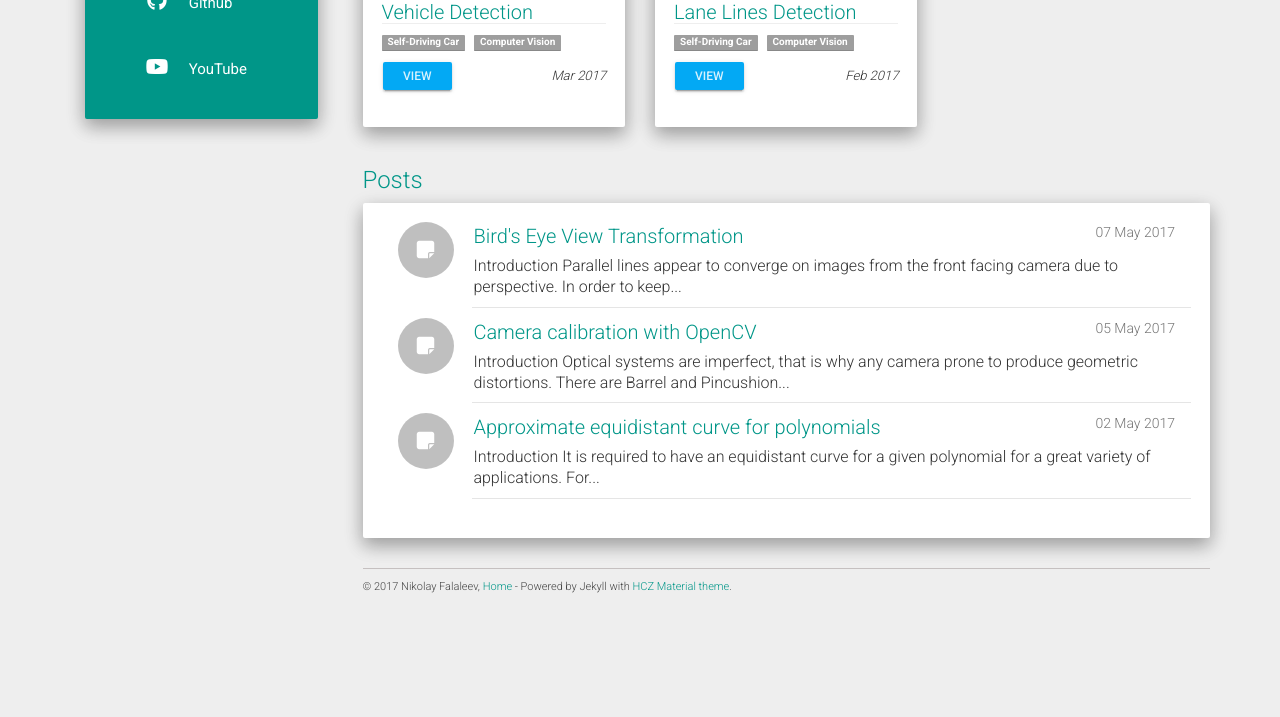
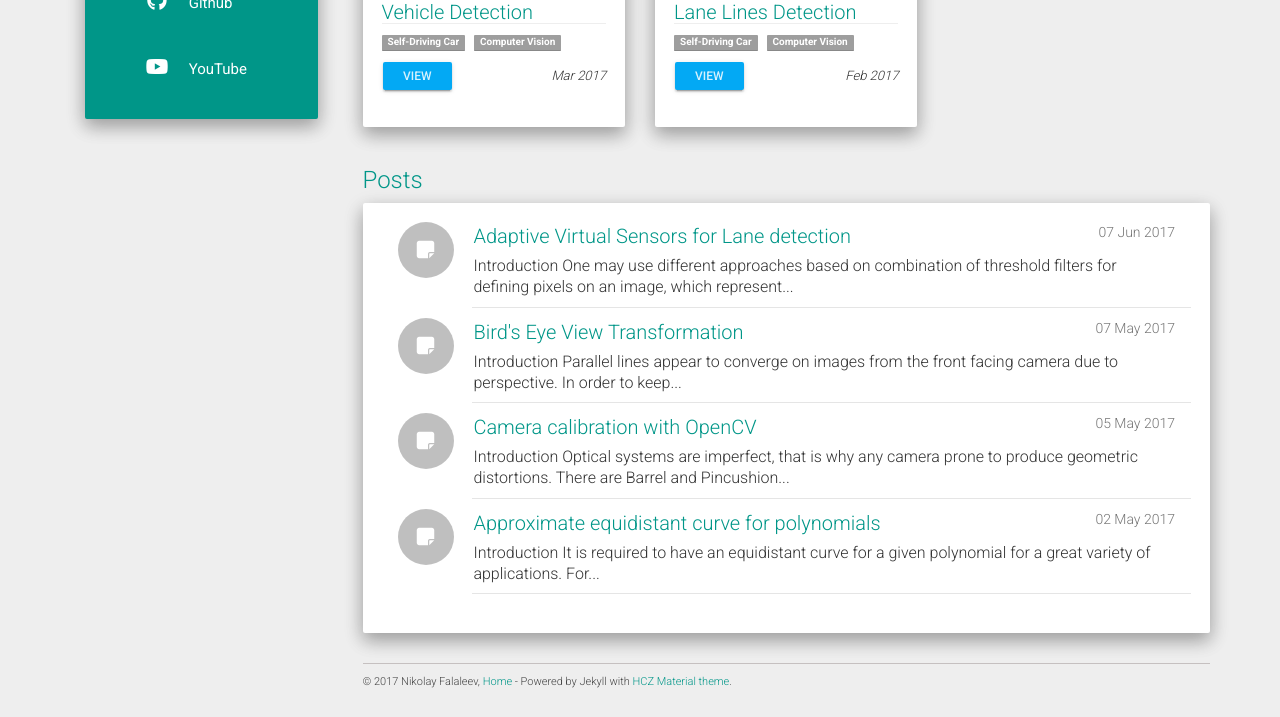
Before and after one commit to NikolasEnt/NikolasEnt.github.io, a Jekyll site: the page built from index.html, in a window 1280 px wide, cut to the strip 601-1318 px from the top of the page. Built offline with Jekyll 4.4.1, drawn with Linux system fonts in a browser that asks for light colours; nearby versions of some CDN libraries; before the commit the page ends 1223 px from its top, so only the background shows below that; some of the changed lines change nothing that is shown.

Commit message:
Post on Adaptive VirtualSensors
feat: Add the most impotent post for the proj1

```diff
--- /dev/null
+++ b/_posts/2017-06-07-Adaptive-Virtual-Sensors.md
@@ -0,0 +1,76 @@
+---
+layout: post
+title:  "Adaptive Virtual Sensors for Lane detection"
+date:   2017-06-07 12:00:00 +0300
+categories: OpenCV
+project: proj1
+---
+## Introduction
+
+One may use different approaches based on combination of threshold filters for defining pixels on an image, which represent the lane line. However, it can be quite challenging because the lighting conditions may vary even in one video frame from the front facing camera due to shadows appearing and etc. That is why, an adaptive approach with virtual sensors is proposed here.
+
+## Key ideas
+
+- Image can be analyzed with Adaptive Virtual Sensors. Each sensor is a string of pixels (for example, 30 pixels long) in the area where it is expected to find a line.  Virtual sensor can find the line position or can find nothing. The point with the maximum value (brightness) in the virtual sensor is a suspected line point. Line point considered found if its value minus the mean pixels value of the sensor is larger than the threshold and the point is shifted from the sensers center on less than `DEV` pixels.
+
+- Image is analyzed from the bottom to the top because it is the most probable to find a line on the closest to the car road pixels because resolution is higher near to the hood. Position of the next sensor is predicted by position of the previous line point (in case of a still image) position or calculated from the polinomial fit of points which were found on the previous frame (in case of a video).
+
+- Threshold value should be selected independently for each virtual sensor based on mean value of pixels in the sensor. In general, the threshold should be as large as possible to reduce false positive results. But in the bright areas it should be less because the region marred by the sunlight and  line contrast decreased. It should also be less for the dark areas, as the line is poorly distinguishable in the dark. It allows to find line points on an image with both deep shadows and bright areas which is very challenging in case of using a constant threshold for the whole image.
+
+- Polynomial fit on the set of points, found by virtual sensors, is then applied. The best order of the polynomial should be chosen for each points set individually.
+
+- If only one line is visible, then the second can be carried out as an equidistant at road width distance from the first one.
+
+
+## Order of a polynomial
+
+One of the key ideas of the project is the usage of the reasonable minimal order of polinomial functions for lines fitting (order should be in range [1,3]). The function  `best_pol_ord` chooses such order. It starts from a linear function and, if it does not perform well enough increases the polinomial order (up to 3). It returns polinomial coefficients and mean squared error of the selected approximation. The function stops increasing the order if it does not help (mean squared error drops not significant in case of higher order) or in case the mean squared error is small enough (`< DEV_POL`).
+
+{% highlight python %}
+import numpy as np
+from sklearn.metrics import mean_squared_error
+
+DEV_POL = 2 # Max mean squared error of the approximation
+MSE_DEV = 1.1 # Minimum mean squared error ratio to consider higher order of the polynomial
+def best_pol_ord(x, y):
+    pol1 = np.polyfit(y,x,1)
+    pred1 = pol_calc(pol1, y)
+    mse1 = mean_squared_error(x, pred1)
+    if mse1 < DEV_POL:
+        return pol1, mse1
+    pol2 = np.polyfit(y,x,2)
+    pred2 = pol_calc(pol2, y)
+    mse2 = mean_squared_error(x, pred2)
+    if mse2 < DEV_POL or mse1/mse2 < MSE_DEV:
+            return pol2, mse2
+    else:
+        pol3 = np.polyfit(y,x,3)
+        pred3 = pol_calc(pol3, y)
+        mse3 = mean_squared_error(x, pred3)
+        if mse2/mse3 < MSE_DEV:
+            return pol2, mse2
+        else:
+            return pol3, mse3
+{% endhighlight %}
+
+It is possible to use a simple low pass filter or an alpha-beta filter for smoothing polynomial coefficients of the same degree. But for two polynomial with different orders a dedicated function `smooth_dif_ord` can be introduced. It calculates average x position of points for a given function f(y) at y values from the new dataset and fit these new average points with polinomial of desired degree.
+{% highlight python %}
+# Smooth polinomial functions of different degrees
+def smooth_dif_ord(pol_p, x, y, new_ord):
+    x_p = pol_calc(pol_p, y)
+    x_new = (x+x_p)/2.0
+    return np.polyfit(y, x_new, new_ord)
+{% endhighlight %}
+## The pipline demonstration
+
+After image warping the algorithm perform points finding by the described above in the *Key ideas* section points finding approach. Basically, virtual sensors are filters with an adaptive region-of-interest and adaptive threshold.
+
+Each virtual sensor considers points which have values higher than mean pixel value in the sensor plus the threshold value (it is a kind of local binary image for the virtual sensor). The threshold value is calculated for each sensor individually based on the mean value of pixels in the sensor. The line point is the pixel with the maximum value among all considered pixels. The sensor position (ROI) determinated by the position of the previously detected line point (for still images) or by the polynomial fit of line points from the previous frame (for videos).
+
+![readme_img/pipeline1.jpg](/assets/post4/pipeline1.jpg)
+![readme_img/pipeline2.jpg](/assets/post4/pipeline2.jpg)
+![readme_img/pipeline3.jpg](/assets/post4/pipeline3.jpg)
+![readme_img/pipeline4.jpg](/assets/post4/pipeline4.jpg)
+![readme_img/pipeline5.jpg](/assets/post4/pipeline5.jpg)
+
+Code of the discussed approach is availuabe on Github in the project [repo](https://github.com/NikolasEnt/Advanced-Lane-Lines/blob/master/LaneLine_debug.ipynb).
--- a/proj/proj1/proj1.md
+++ b/proj/proj1/proj1.md
@@ -17,7 +17,7 @@ The code also estimates radius of the road curvature and the position of the veh
 1. [Camera calibration]({% post_url 2017-05-05-Camera-calibration-with-OpenCV %})
 2. [Image warping]({% post_url 2017-05-07-Bird's-Eye-View-Transformation %})
 3. [Math help function: Equidistant]({% post_url 2017-05-02-Approximate-equidistant-curve-for-polynomials %})
-4. Adaptive Virtual Sensors
+4. [Adaptive Virtual Sensors]({% post_url 2017-06-07-Adaptive-Virtual-Sensors %})
 5. Video processing
 
 ### Final project videos:
```
Also changed, not shown: assets/post4/pipeline1.jpg (added), assets/post4/pipeline2.jpg (added), assets/post4/pipeline3.jpg (added), assets/post4/pipeline4.jpg (added), assets/post4/pipeline5.jpg (added).
